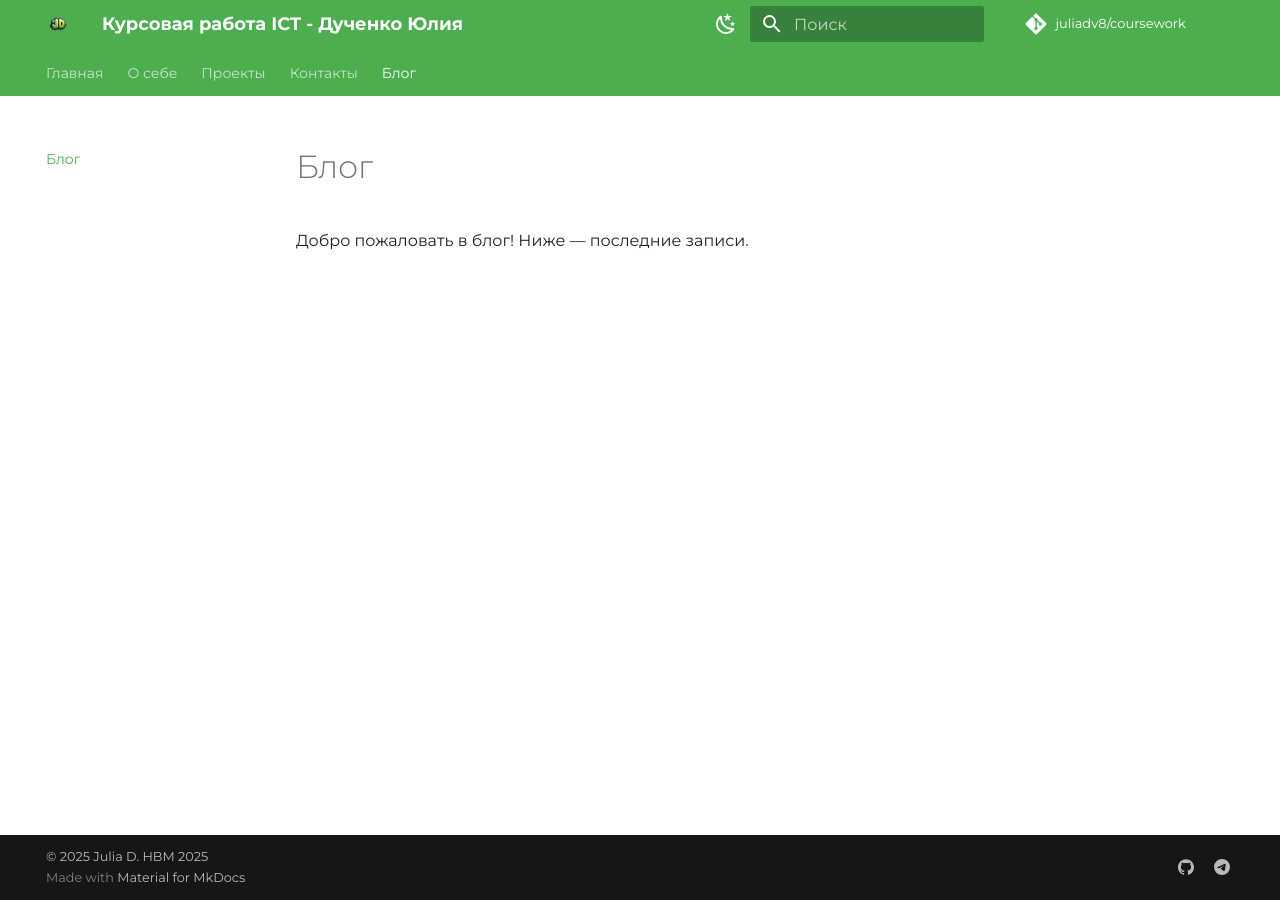
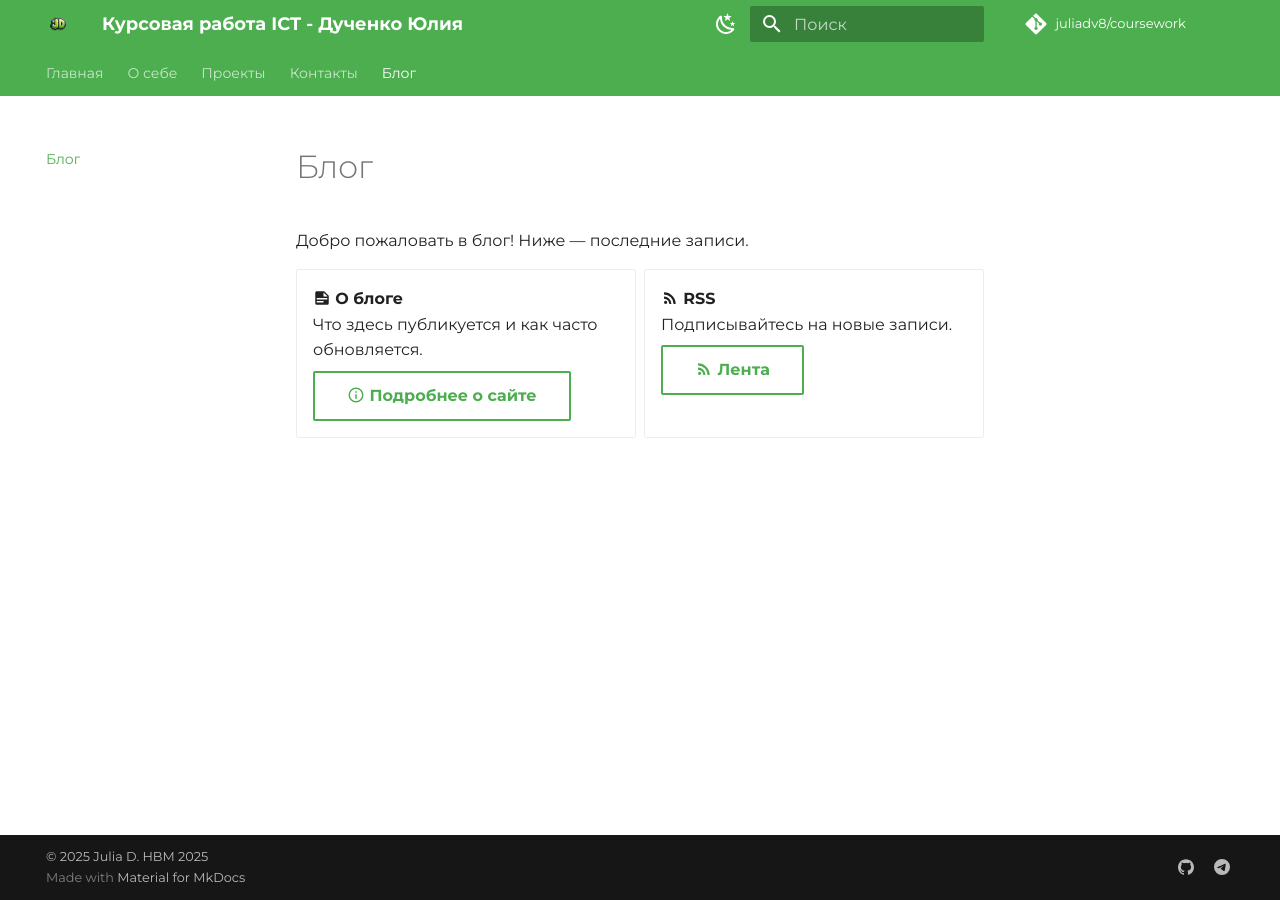
Before and after one commit to juliadv8/coursework, an MkDocs documentation site: the page built from docs/blog.md, in a window 1280 px wide. Built offline with MkDocs 1.6.1 and Material for MkDocs 9.7.7, drawn with Linux system fonts in a browser that asks for light colours; comment, search, counter and statistics services are not loaded.

Commit message:
Update blog.md

```diff
--- a/docs/blog.md
+++ b/docs/blog.md
@@ -1,3 +1,17 @@
 # Блог
 
 Добро пожаловать в блог! Ниже — последние записи.
+
+<div class="grid cards" markdown="1">
+
+-   :material-note-text: **О блоге**
+    Что здесь публикуется и как часто обновляется.
+
+    [:material-information-outline: Подробнее о сайте](../index.md){ .md-button }
+
+-   :material-rss: **RSS**
+    Подписывайтесь на новые записи.
+
+    [:material-rss: Лента](../rss.xml){ .md-button }
+
+</div>
```
